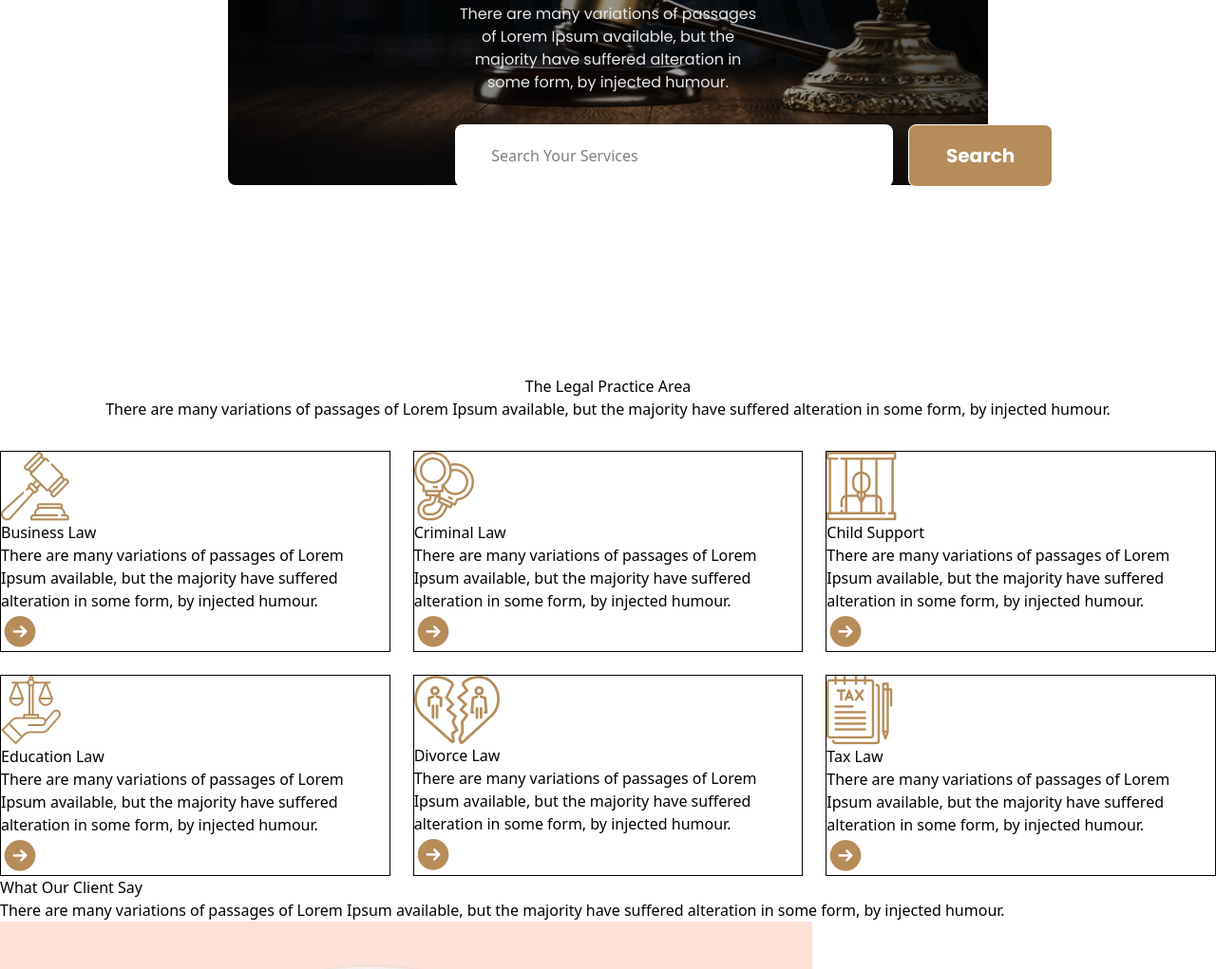
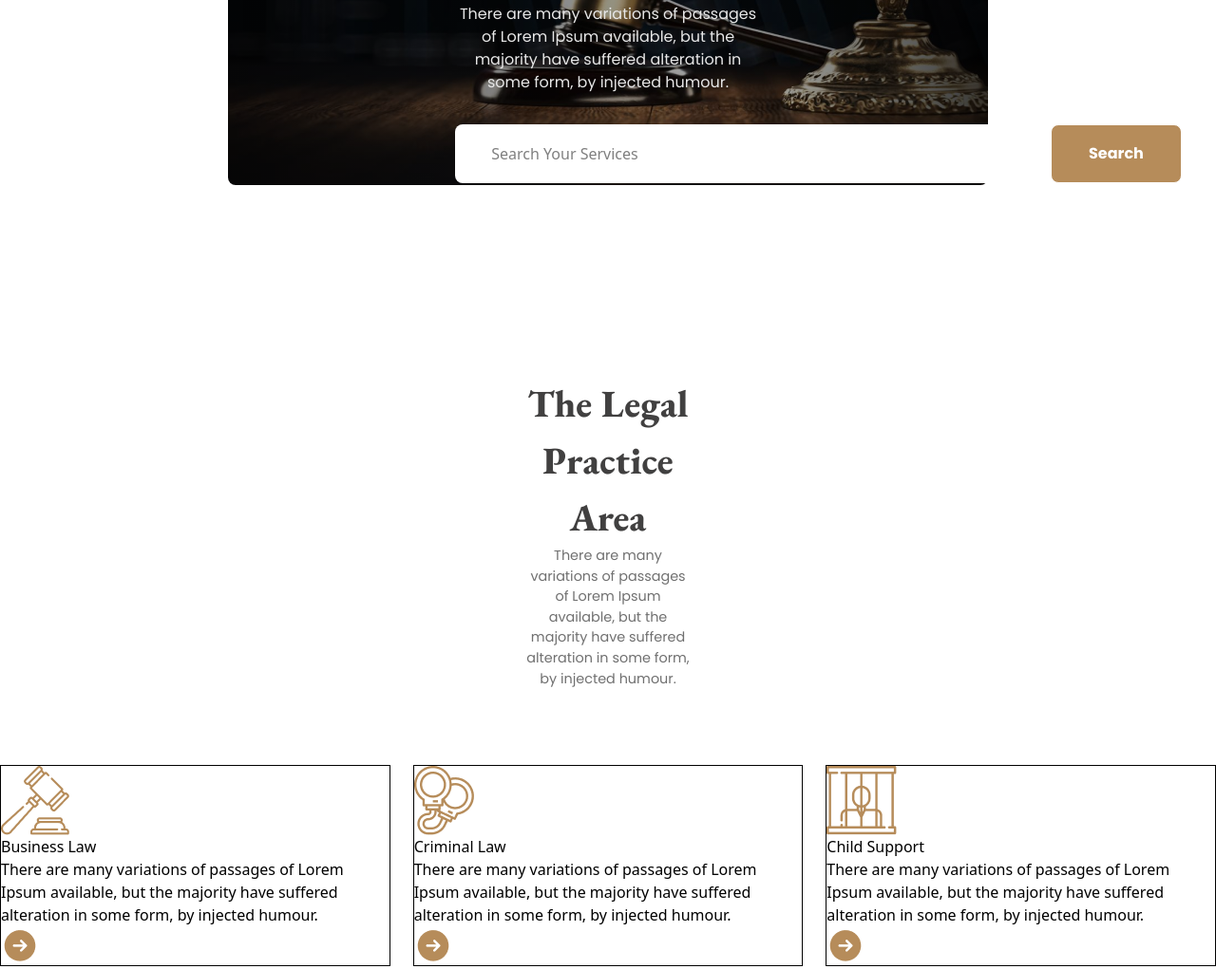
Before and after one commit to irfanulislamafif/legal-solution-resources2, a plain HTML site: page index.html in a window 1280 px wide. Shown: the part 471-1492 px from the top of the page at 95% size. Drawn offline with nearby package versions, Linux system fonts and the light colour scheme.

Commit message:
5th commit

```diff
--- a/index.html
+++ b/index.html
@@ -61,7 +61,7 @@
         There are many variations of passages of Lorem Ipsum available, but the majority have suffered alteration in some form, by injected humour.
         </p>
         </div>
-        <div class="banner-input  mt-8 text-center flex gap-4">
+        <div class="banner-input  mt-8 text-center flex justify-between gap-4">
         <input class="bg-white search text-center" type="text" name="" id="text" placeholder="Search Your Services">
          <button class="border bg-[#B68C5A] text-[#FFF] btn-primary rounded-lg ">
        Search
@@ -96,11 +96,12 @@
 
 
 
-      <section class="section-1 mb-8 text-center">
-        <h3 class="">
+      <section class="section-1 mb-8 text-center ">
+
+        <h3 class="sec-01-title garamond">
             The Legal Practice Area
         </h3>
-           <p>
+           <p class="sec-01-des poppins">
 There are many variations of passages of Lorem Ipsum available, but the majority have suffered alteration in some form, by injected humour.
            </p>
 
--- a/styles.css/legal.css
+++ b/styles.css/legal.css
@@ -42,17 +42,13 @@
 .search {
     padding-top: 19px;
     padding-bottom: 19px;
-    padding-right: 230px;
+    padding-right: 380px;
     border-radius: 8px;
 }
 
-.btn-primary {
-    padding: 17px 39px;
-    font-family: "Poppins", sans-serif;
-    font-weight: 700;
 
-    font-size: 1.25rem;
-}
+
+
 .banner-input {
 
 }
@@ -64,5 +60,54 @@ main {
 
 
 .section-1 {
+   margin:120px 550px 80px 550px;
+}
+
+.sec-01-title {
+    font-family: "EB Garamond", serif;
+    font-size: 2.5rem;
+    font-weight: 800;
+    color: #414040;
+}
+
+.sec-01-des {
+    font-size: 0.9rem;
+    color:#707070;
 
 }
+
+
+
+
+
+
+
+
+
+
+
+
+
+
+
+
+
+
+
+
+/* shared styles */
+.btn-primary {
+    padding: 17px 39px;
+    font-family: "Poppins", sans-serif;
+    font-weight: 700;
+    font-size: 1.25 rem;
+}
+
+.poppins {
+      font-family: "Poppins", sans-serif;
+}
+
+.garamond {
+font-family: "EB Garamond", serif;
+
+}
```
